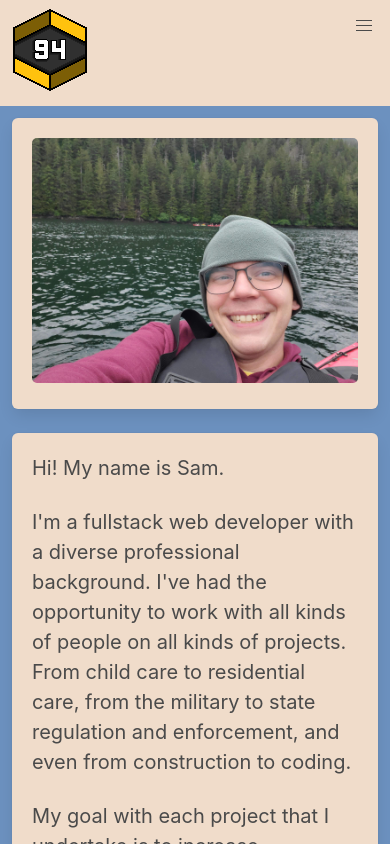
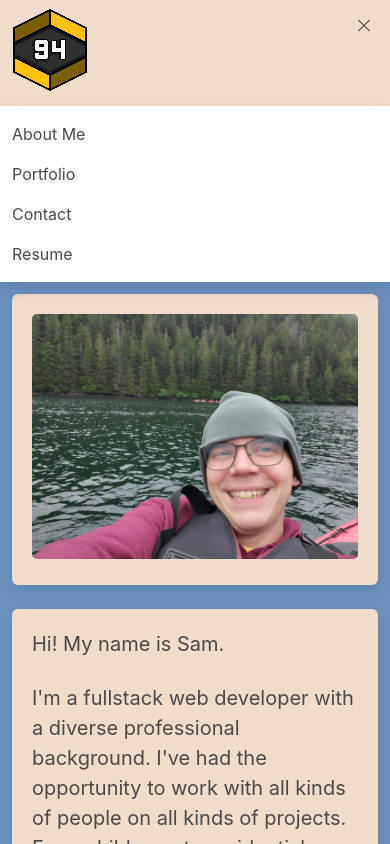
Before and after one commit to HoneyBuzz94/sjg-portfolio, a React (Vite) app: page / in a window 390 px wide. Both pictures are taken after a click on the button 364 px from the left and 26 px from the top of the page. Shown: the top 844 px of the page. Built offline with nearby package versions, Linux system fonts and the light colour scheme.

Commit message:
Made mobile navbar functional

```diff
--- a/src/components/UI/Navbar.jsx
+++ b/src/components/UI/Navbar.jsx
@@ -1,4 +1,13 @@
+import { useState } from "react";
+
 export default function Nav({ links }) {
+
+  const [isActive, setIsActive] = useState(false);
+
+  const handleActive = () => {
+    setIsActive(!isActive); // Toggle the active state
+  };
+
   return (
     <nav className="navbar" role="navigation" aria-label="main navigation" style={{backgroundColor: '#F0DCCA'}}>
       <div className="navbar-brand">
@@ -7,17 +16,18 @@ export default function Nav({ links }) {
         </a>
         <a
           role="button"
-          className="navbar-burger"
+          className={`navbar-burger ${isActive ? 'is-active' : ''}`}
           aria-label="menu"
           aria-expanded="false"
           data-target="main-navbar"
+          onClick={handleActive}
         >
           <span aria-hidden="true"></span>
           <span aria-hidden="true"></span>
           <span aria-hidden="true"></span>
         </a>
       </div>
-      <div id="main-navbar" className="navbar-menu">
+      <div id="main-navbar" className={`navbar-menu ${isActive ? 'is-active' : ''}`}>
         <h1 className="navbar-item is-size-1 has-text-weight-bold is-hidden-touch">
           Sam Grow
         </h1>
```
